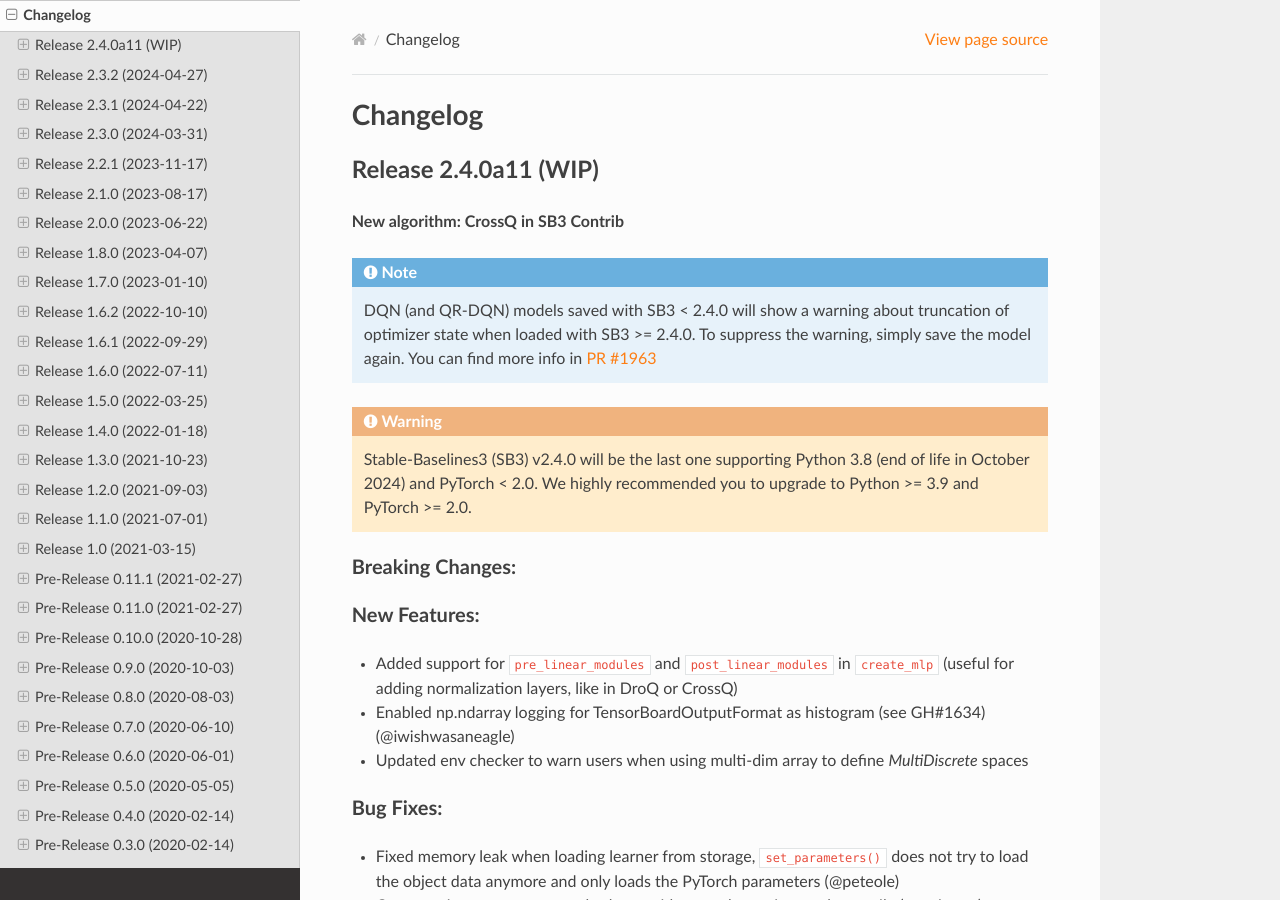
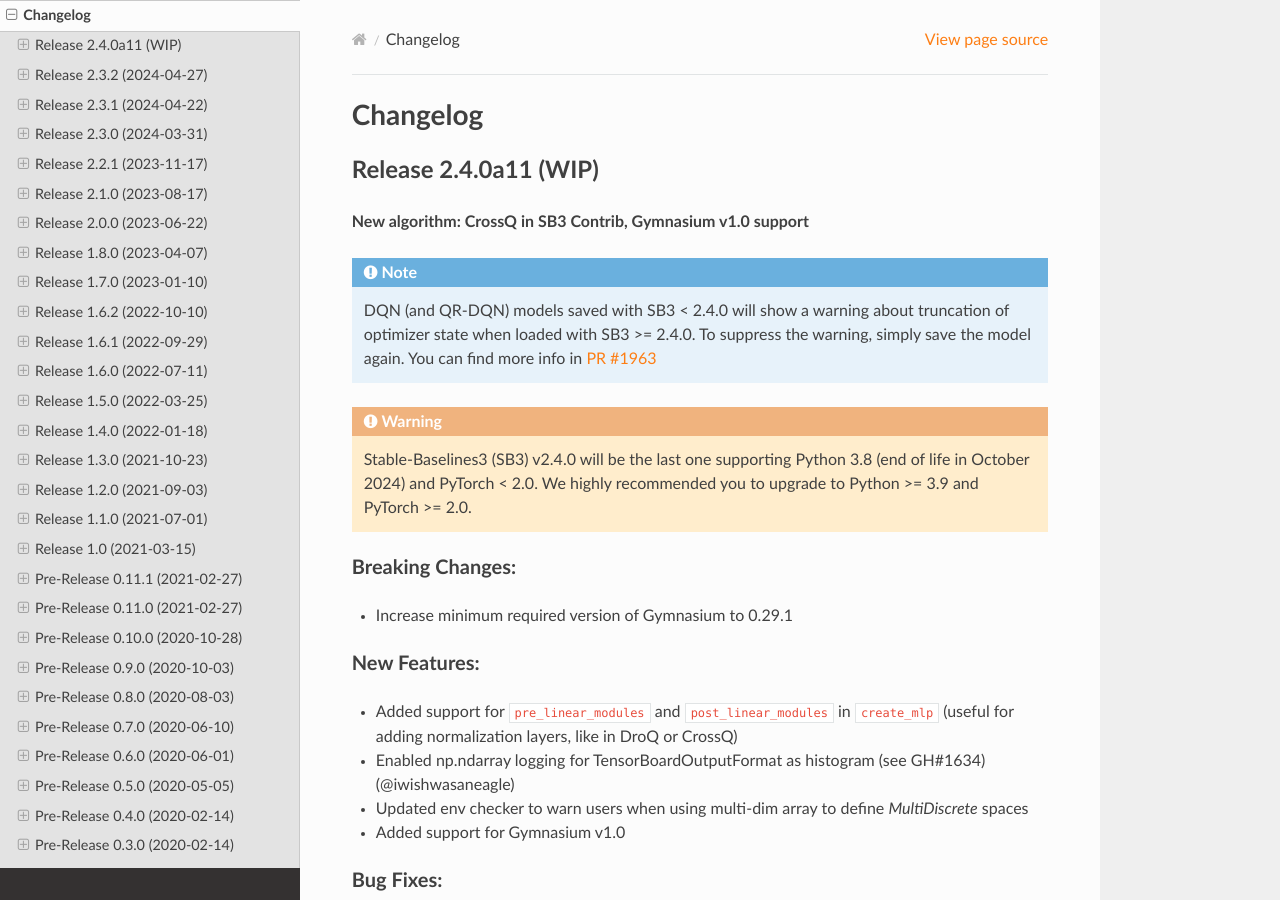
Before and after one commit to DLR-RM/stable-baselines3, a Sphinx documentation site: the page built from docs/misc/changelog.rst, in a window 1280 px wide and 900 px high. Built offline with Sphinx 7.4.7 and the Read the Docs theme 3.1.0, drawn with Linux system fonts in a browser that asks for light colours; pages that are not in the unit, such as notebooks, are missing from menus; the version number could not be read and is left out; some of the changed text lies outside the part shown.

Commit message:
Update changelog

```diff
--- a/docs/misc/changelog.rst
+++ b/docs/misc/changelog.rst
@@ -6,7 +6,7 @@
 Release 2.4.0a11 (WIP)
 --------------------------
 
-**New algorithm: CrossQ in SB3 Contrib**
+**New algorithm: CrossQ in SB3 Contrib, Gymnasium v1.0 support**
 
 .. note::
 
@@ -24,12 +24,14 @@
 
 Breaking Changes:
 ^^^^^^^^^^^^^^^^^
+- Increase minimum required version of Gymnasium to 0.29.1
 
 New Features:
 ^^^^^^^^^^^^^
 - Added support for ``pre_linear_modules`` and ``post_linear_modules`` in ``create_mlp`` (useful for adding normalization layers, like in DroQ or CrossQ)
 - Enabled np.ndarray logging for TensorBoardOutputFormat as histogram (see GH#1634) (@iwishwasaneagle)
 - Updated env checker to warn users when using multi-dim array to define `MultiDiscrete` spaces
+- Added support for Gymnasium v1.0
 
 Bug Fixes:
 ^^^^^^^^^^
@@ -69,6 +71,7 @@
 - Added a warning to recommend using CPU with on policy algorithms (A2C/PPO) and ``MlpPolicy``
 - Switched to uv to download packages faster on GitHub CI
 - Updated dependencies for read the doc
+- Removed unnecessary ``copy_obs_dict`` method for ``SubprocVecEnv``, remove the use of ordered dict and rename ``flatten_obs`` to ``stack_obs``
 
 Bug Fixes:
 ^^^^^^^^^^
```
